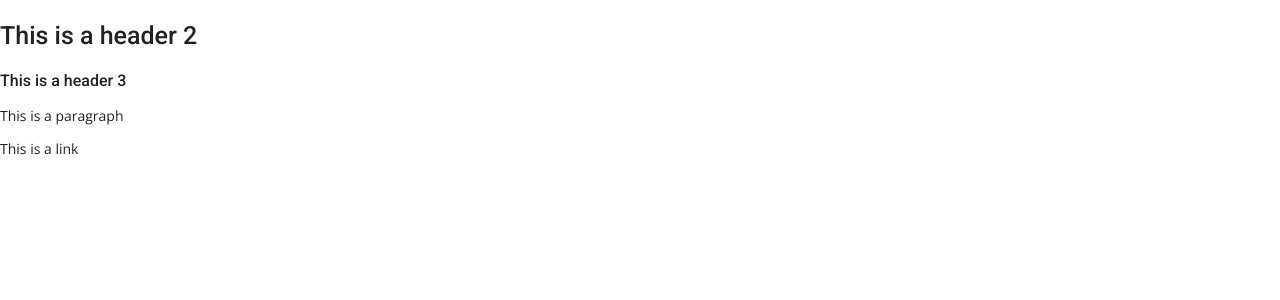
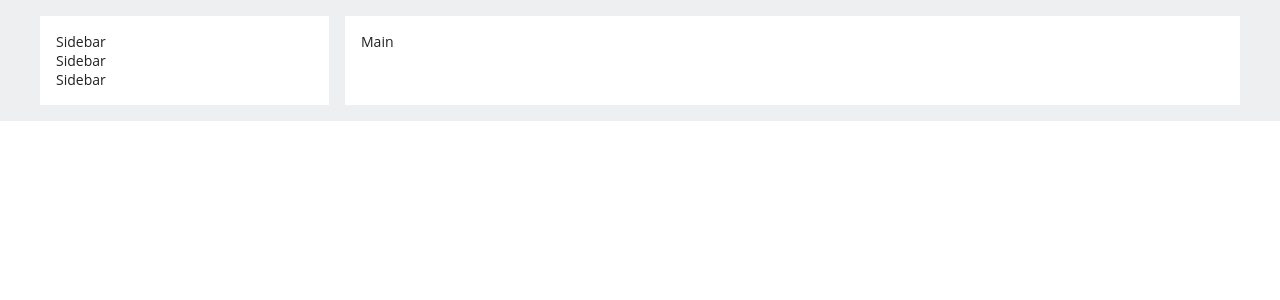
Before and after one commit to sspr/allegro-rolnik, a React (Create React App) app: page / in a window 1280 px wide. Shown: the top 300 px of the page. Built offline with nearby package versions, Linux system fonts and the light colour scheme.

Commit message:
Create layout with sidebar

```diff
--- /dev/null
+++ b/src/app/App.styles.ts
@@ -0,0 +1,19 @@
+import styled from 'styled-components';
+import { Theme } from '../assets/styles/theme.types';
+
+export const Wrapper = styled.div<{ theme: Theme }>`
+  background-color: ${({ theme }) => theme.color.background};
+  padding: 16px 0;
+`;
+
+export const Content = styled.div<{ theme: Theme }>`
+  max-width: 1200px;
+  margin: auto;
+  display: flex;
+  justify-content: space-between;
+  gap: 16px;
+
+  @media (max-width: 760px) {
+    flex-wrap: wrap;
+  }
+`;
--- a/src/app/App.tsx
+++ b/src/app/App.tsx
@@ -1,10 +1,31 @@
+import { useState } from 'react';
+import { useCheckMobileScreen } from '../hooks/useCheckMobileScreen';
+import * as Styled from './App.styles';
+import { Main } from './components/main/Main';
+import { Sidebar } from './components/sidebar/Sidebar';
+
 export const App = () => {
+  const [mobileFiltersVisable, setMobileFiltersVisable] = useState<boolean>(false);
+  const screenIsMobile = useCheckMobileScreen();
+
+  const mobileFiltersToggleHandler = () => {
+    setMobileFiltersVisable((prevState) => !prevState);
+  };
+
   return (
     <>
-      <h2>This is a header 2</h2>
-      <h3>This is a header 3</h3>
-      <p>This is a paragraph</p>
-      <a href="#">This is a link</a>
+      <Styled.Wrapper>
+        <Styled.Content>
+          {!screenIsMobile || mobileFiltersVisable ? (
+            <Sidebar
+              screenIsMobile={screenIsMobile}
+              mobileFiltersVisable={mobileFiltersVisable}
+              handleMobileFiltersToggle={mobileFiltersToggleHandler}
+            />
+          ) : null}
+          <Main screenIsMobile={screenIsMobile} handleMobileFiltersToggle={mobileFiltersToggleHandler} />
+        </Styled.Content>
+      </Styled.Wrapper>
     </>
   );
 };
--- /dev/null
+++ b/src/app/components/main/Main.styles.ts
@@ -0,0 +1,30 @@
+import styled from 'styled-components';
+import { Theme } from '../../../assets/styles/theme.types';
+
+export const Main = styled.main<{ theme: Theme }>`
+  flex-basis: 75%;
+  max-width: 75%;
+  width: 75%;
+  background-color: #fff;
+  padding: 16px;
+
+  @media (max-width: 991px) {
+    flex-basis: 66.66667%;
+    max-width: 66.66667%;
+    width: 66.66667%;
+  }
+
+  @media (max-width: 786px) {
+    flex-basis: 100%;
+    max-width: 100%;
+    width: 100%;
+    order: -1;
+  }
+`;
+
+export const Filters = styled.div<{ theme: Theme }>`
+  color: ${({ theme }) => theme.color.secondary};
+  text-transform: uppercase;
+  text-align: center;
+  padding-bottom: 8px;
+`;
--- /dev/null
+++ b/src/app/components/main/Main.tsx
@@ -0,0 +1,13 @@
+import * as Styled from './Main.styles';
+import { MainProps } from './Main.types';
+
+export const Main = ({ screenIsMobile, handleMobileFiltersToggle }: MainProps) => {
+  return (
+    <Styled.Main>
+      {screenIsMobile ? (
+        <Styled.Filters onClick={handleMobileFiltersToggle}>filters and categories</Styled.Filters>
+      ) : null}
+      Main
+    </Styled.Main>
+  );
+};
--- /dev/null
+++ b/src/app/components/main/Main.types.ts
@@ -0,0 +1,4 @@
+export type MainProps = {
+  screenIsMobile: boolean;
+  handleMobileFiltersToggle: () => void;
+};
--- /dev/null
+++ b/src/app/components/sidebar/Sidebar.styles.ts
@@ -0,0 +1,36 @@
+import styled from 'styled-components';
+import { Theme } from '../../../assets/styles/theme.types';
+
+export const Sidebar = styled.div<{ theme: Theme }>`
+  flex-basis: 25%;
+  max-width: 25%;
+  width: 25%;
+  background-color: #fff;
+  padding: 16px;
+  box-sizing: border-box;
+
+  @media (max-width: 991px) {
+    flex-basis: 33.33333%;
+    max-width: 33.33333%;
+    width: 33.33333%;
+  }
+
+  @media (max-width: 786px) {
+    flex-basis: 100%;
+    max-width: 100%;
+    width: 100%;
+    position: absolute;
+    top: 0;
+  }
+`;
+
+export const FiltersCardCloser = styled.div<{ theme: Theme }>`
+  color: ${({ theme }) => theme.color.text.primary};
+  font-size: 20px;
+  line-height: 20px;
+  padding: 16px;
+  background-color: #fff;
+  position: fixed;
+  top: 0;
+  right: 0;
+`;
--- /dev/null
+++ b/src/app/components/sidebar/Sidebar.tsx
@@ -0,0 +1,17 @@
+import * as Styled from './Sidebar.styles';
+import { SidebarProps } from './Sidebar.types';
+
+export const Sidebar = ({ screenIsMobile, mobileFiltersVisable, handleMobileFiltersToggle }: SidebarProps) => {
+  return (
+    <Styled.Sidebar>
+      {screenIsMobile ? (
+        <Styled.FiltersCardCloser onClick={handleMobileFiltersToggle}>&#10005;</Styled.FiltersCardCloser>
+      ) : null}
+      Sidebar
+      <br />
+      Sidebar
+      <br />
+      Sidebar
+    </Styled.Sidebar>
+  );
+};
--- /dev/null
+++ b/src/app/components/sidebar/Sidebar.types.ts
@@ -0,0 +1,5 @@
+export type SidebarProps = {
+  screenIsMobile: boolean;
+  mobileFiltersVisable: boolean;
+  handleMobileFiltersToggle: () => void;
+};
--- a/src/assets/styles/theme.styles.ts
+++ b/src/assets/styles/theme.styles.ts
@@ -20,5 +20,6 @@ export const theme: Theme = {
       grey: '#ddd',
       lightgrey: '#aaa',
     },
+    background: '#edeff1',
   },
 };
--- a/src/assets/styles/theme.types.ts
+++ b/src/assets/styles/theme.types.ts
@@ -18,5 +18,6 @@ export type Theme = {
       grey: string;
       lightgrey: string;
     };
+    background: string;
   };
 };
--- /dev/null
+++ b/src/hooks/useCheckMobileScreen.ts
@@ -0,0 +1,17 @@
+import { useEffect, useState } from 'react';
+
+export const useCheckMobileScreen = (): boolean => {
+  const [width, setWidth] = useState<number>(window.innerWidth);
+  const handleWindowSizeChange = () => {
+    setWidth(window.innerWidth);
+  };
+
+  useEffect(() => {
+    window.addEventListener('resize', handleWindowSizeChange);
+    return () => {
+      window.removeEventListener('resize', handleWindowSizeChange);
+    };
+  }, []);
+
+  return width <= 786;
+};
```
